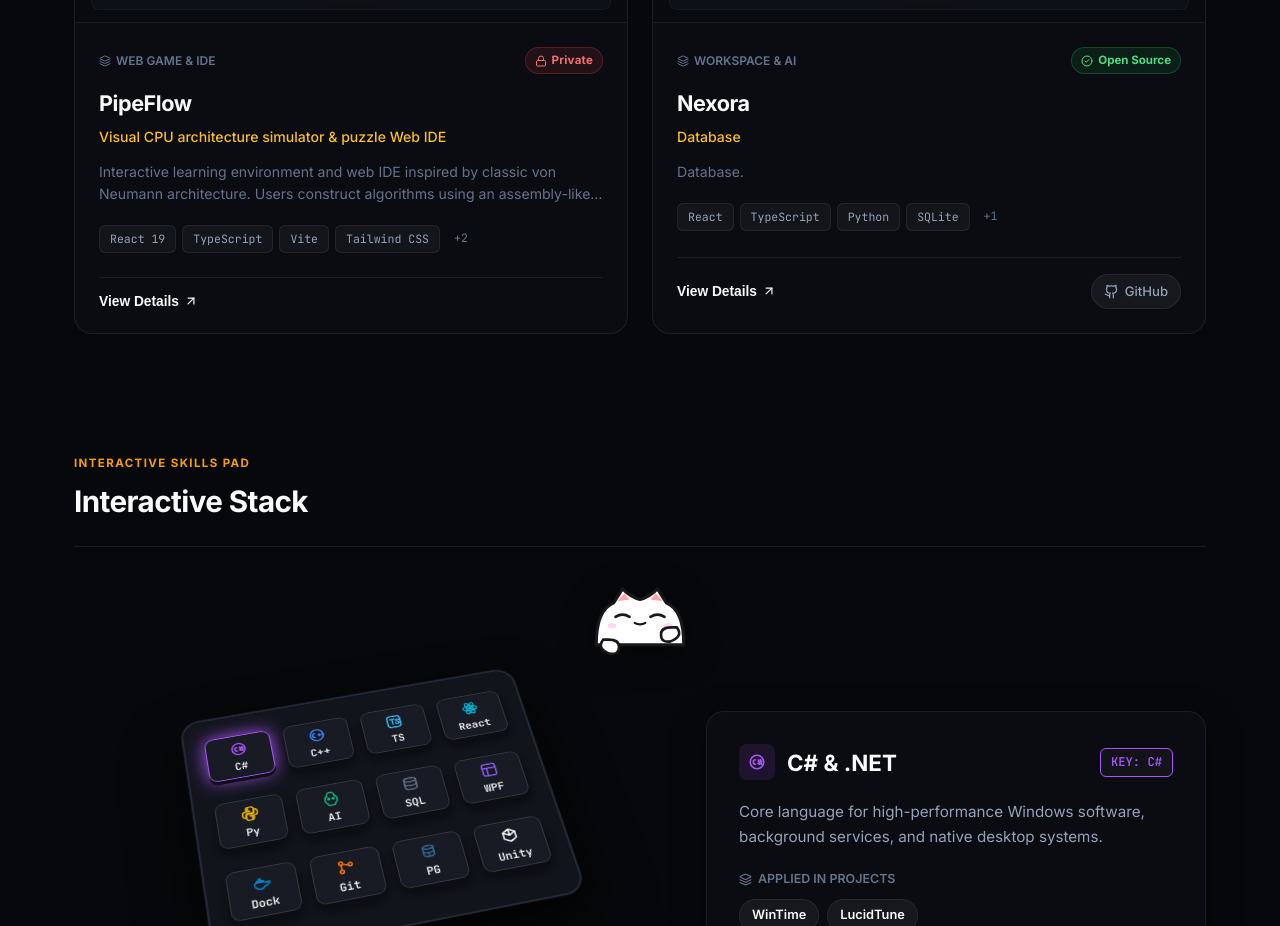
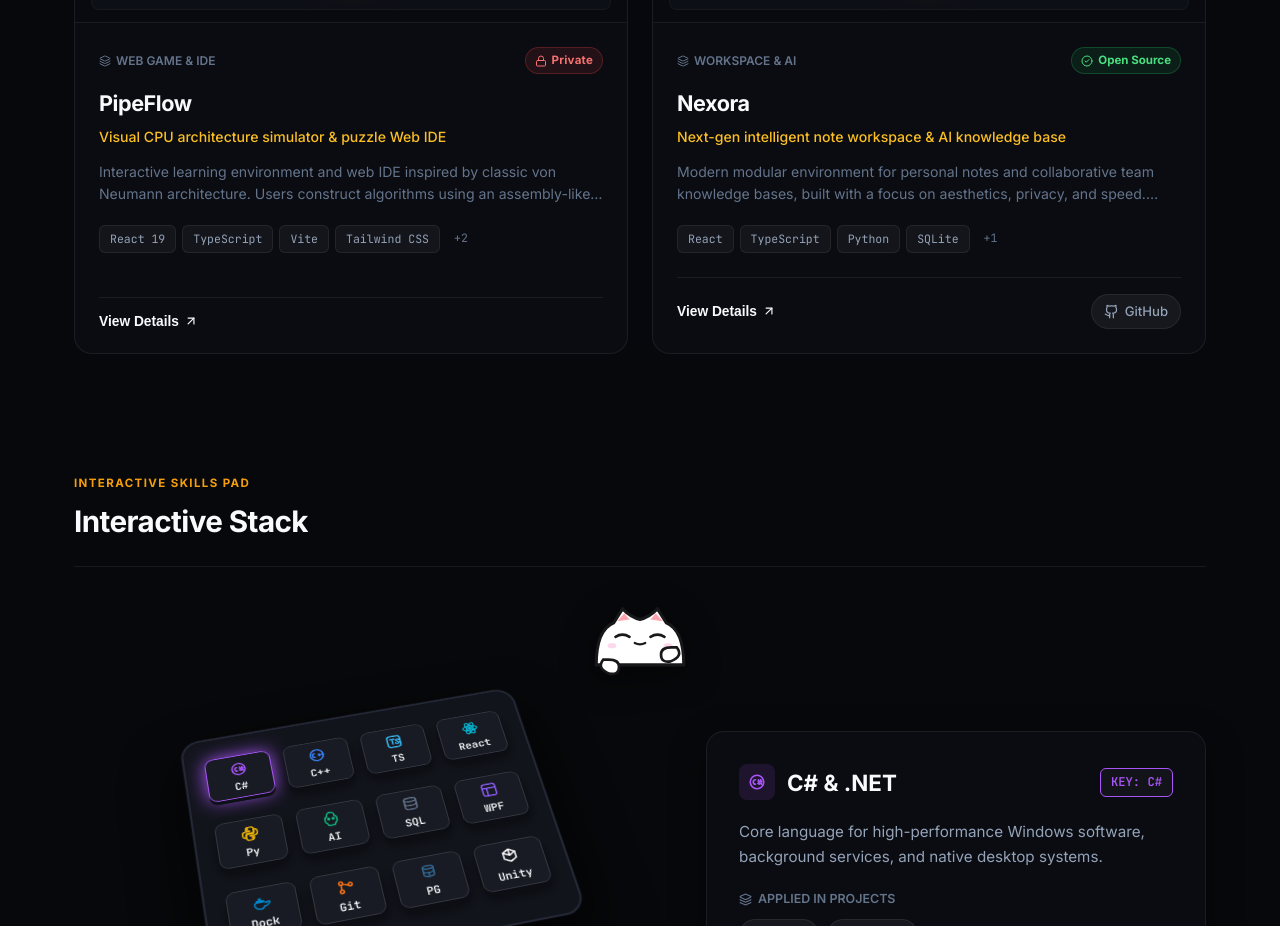
Before and after one commit to yug33n/yug33n.github.io, a React (Vite) app: page / in a window 1280 px wide. Shown: the part 1540-2466 px from the top of the page. Built offline with nearby package versions, Linux system fonts and the light colour scheme.

Commit message:
fix: restore full Nexora description without Obsidian references

```diff
--- a/src/data/portfolioData.ts
+++ b/src/data/portfolioData.ts
@@ -108,8 +108,8 @@ export const projectsContent: Record<Language, ProjectItem[]> = {
       id: "nexora",
       featured: true,
       title: "Nexora",
-      tagline: "База данных",
-      description: "База данных.",
+      tagline: "Интеллектуальное пространство заметок и базы знаний с AI",
+      description: "Современная модульная среда для ведения заметок и командных баз знаний с акцентом на эстетику, приватность и скорость. Локальное хранение файлов, интерактивный граф связей между мыслями, совместные рабочие пространства и локальный AI-ассистент для быстрого поиска инсайтов и структурирования контента.",
       highlights: [
         "Интерактивный граф связей между заметками и концепциями в реальном времени",
         "Встроенный интеллектуальный AI-ассистент для анализа и быстрого синтеза идей",
@@ -241,8 +241,8 @@ export const projectsContent: Record<Language, ProjectItem[]> = {
       id: "nexora",
       featured: true,
       title: "Nexora",
-      tagline: "Database",
-      description: "Database.",
+      tagline: "Next-gen intelligent note workspace & AI knowledge base",
+      description: "Modern modular environment for personal notes and collaborative team knowledge bases, built with a focus on aesthetics, privacy, and speed. Features local-first file storage, interactive concept graph, shared team spaces, and a local AI copilot for instant synthesis and structuring.",
       highlights: [
         "Interactive real-time graph visualization connecting ideas and notes",
         "Embedded AI copilot for summarizing and extracting knowledge",
```
